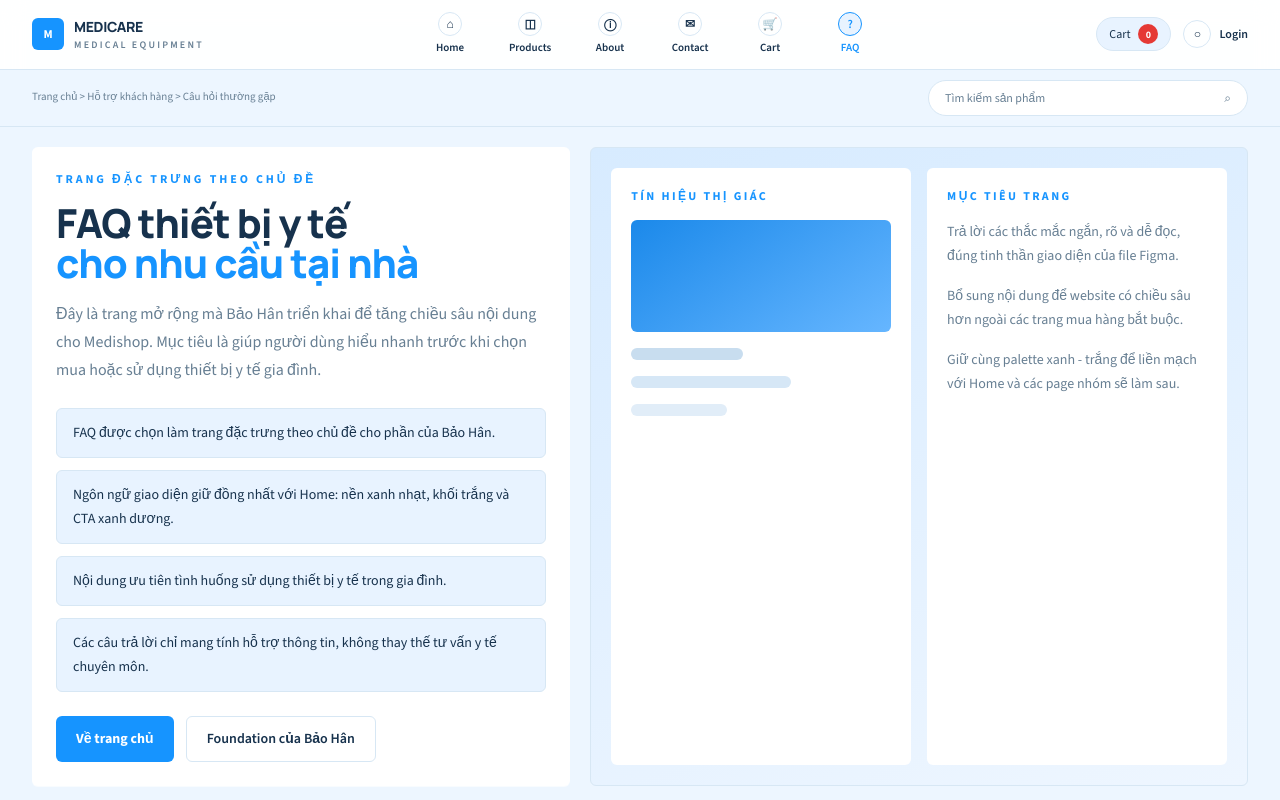
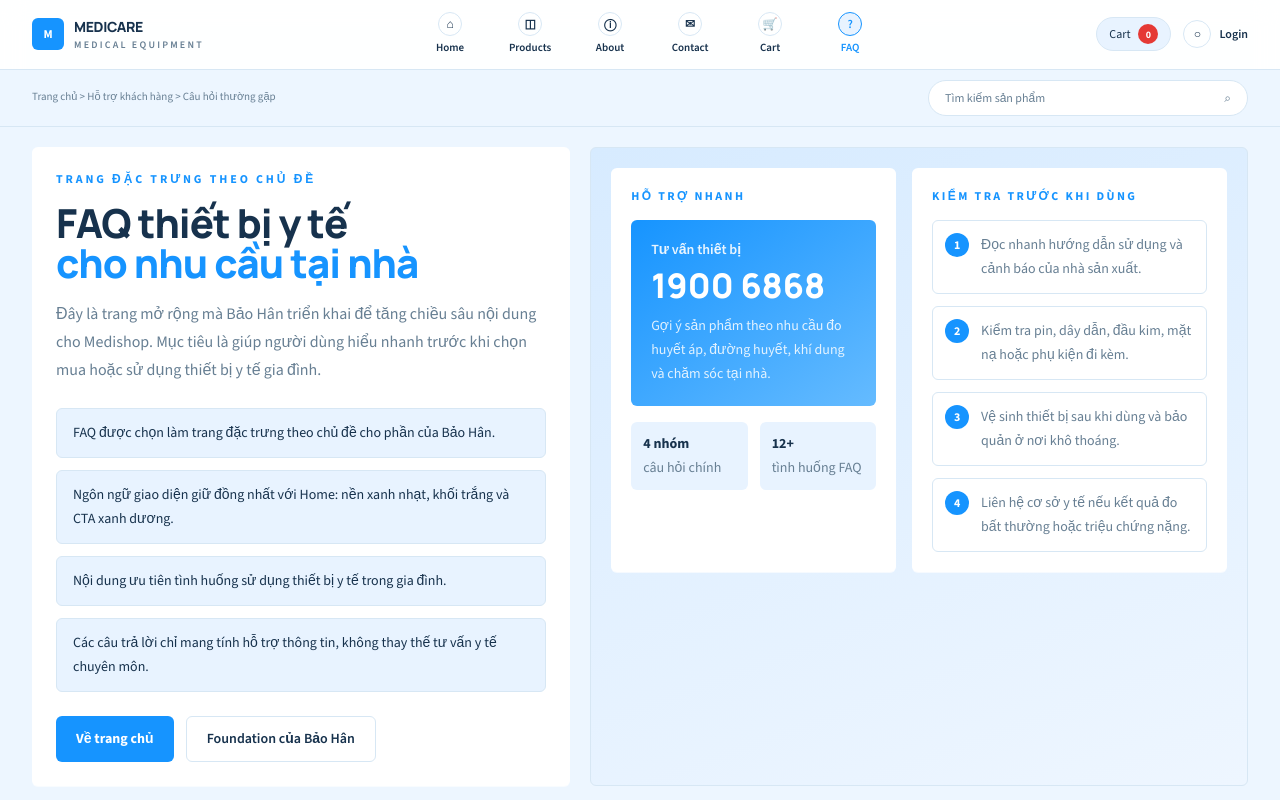
Before and after one commit to baohan24126067/nhom07_thietbiyte, a Next.js app: page /faq in a window 1280 px wide. Shown: the top 800 px of the page. Built offline with nearby package versions, Linux system fonts and the light colour scheme.

Commit message:
style: polish bao han faq support panel

```diff
--- a/app/faq/page.tsx
+++ b/app/faq/page.tsx
@@ -54,36 +54,55 @@ export default function FaqPage() {
           </div>
 
           <div className="rounded-[6px] border border-[var(--color-line)] bg-[linear-gradient(160deg,#d7ebff,#eef6ff)] p-5">
-            <div className="grid h-full gap-4 sm:grid-cols-2">
-              <div className="rounded-[6px] bg-white p-5">
+            <div className="grid gap-4 sm:grid-cols-[0.95fr_1.05fr]">
+              <div className="rounded-[6px] bg-white p-5 shadow-[0_1px_0_rgba(255,255,255,0.65)]">
                 <p className="text-xs font-bold uppercase tracking-[0.2em] text-[var(--color-brand)]">
-                  Tín hiệu thị giác
+                  Hỗ trợ nhanh
                 </p>
-                <div className="mt-4 space-y-4">
-                  <div className="h-28 rounded-[6px] bg-[linear-gradient(145deg,#1b89ea,#66b6ff)]" />
-                  <div className="h-3 w-28 rounded-full bg-[#c8ddef]" />
-                  <div className="h-3 w-40 rounded-full bg-[#d6e7f6]" />
-                  <div className="h-3 w-24 rounded-full bg-[#e1edf8]" />
-                </div>
-              </div>
-              <div className="rounded-[6px] bg-white p-5">
-                <p className="text-xs font-bold uppercase tracking-[0.2em] text-[var(--color-brand)]">
-                  Mục tiêu trang
-                </p>
-                <div className="mt-4 space-y-4 text-sm leading-6 text-[var(--color-muted)]">
-                  <p>
-                    Trả lời các thắc mắc ngắn, rõ và dễ đọc, đúng tinh thần giao
-                    diện của file Figma.
+                <div className="mt-4 rounded-[6px] bg-[linear-gradient(145deg,#1694ff,#65bbff)] p-5 text-white">
+                  <p className="text-sm font-semibold opacity-90">Tư vấn thiết bị</p>
+                  <p className="mt-2 font-display text-[34px] font-extrabold leading-none">
+                    1900 6868
                   </p>
-                  <p>
-                    Bổ sung nội dung để website có chiều sâu hơn ngoài các trang
-                    mua hàng bắt buộc.
-                  </p>
-                  <p>
-                    Giữ cùng palette xanh - trắng để liền mạch với Home và các
-                    page nhóm sẽ làm sau.
+                  <p className="mt-3 text-sm leading-6 text-white/85">
+                    Gợi ý sản phẩm theo nhu cầu đo huyết áp, đường huyết, khí dung
+                    và chăm sóc tại nhà.
                   </p>
                 </div>
+                <dl className="mt-4 grid grid-cols-2 gap-3 text-sm">
+                  <div className="rounded-[6px] bg-[var(--color-brand-soft)] p-3">
+                    <dt className="font-bold text-[var(--color-ink)]">4 nhóm</dt>
+                    <dd className="mt-1 text-[var(--color-muted)]">câu hỏi chính</dd>
+                  </div>
+                  <div className="rounded-[6px] bg-[var(--color-brand-soft)] p-3">
+                    <dt className="font-bold text-[var(--color-ink)]">12+</dt>
+                    <dd className="mt-1 text-[var(--color-muted)]">tình huống FAQ</dd>
+                  </div>
+                </dl>
+              </div>
+
+              <div className="rounded-[6px] bg-white p-5 shadow-[0_1px_0_rgba(255,255,255,0.65)]">
+                <p className="text-xs font-bold uppercase tracking-[0.2em] text-[var(--color-brand)]">
+                  Kiểm tra trước khi dùng
+                </p>
+                <ul className="mt-4 space-y-3 text-sm leading-6 text-[var(--color-muted)]">
+                  {[
+                    "Đọc nhanh hướng dẫn sử dụng và cảnh báo của nhà sản xuất.",
+                    "Kiểm tra pin, dây dẫn, đầu kim, mặt nạ hoặc phụ kiện đi kèm.",
+                    "Vệ sinh thiết bị sau khi dùng và bảo quản ở nơi khô thoáng.",
+                    "Liên hệ cơ sở y tế nếu kết quả đo bất thường hoặc triệu chứng nặng.",
+                  ].map((item, index) => (
+                    <li
+                      key={item}
+                      className="flex gap-3 rounded-[6px] border border-[var(--color-line)] px-3 py-3"
+                    >
+                      <span className="flex h-6 w-6 shrink-0 items-center justify-center rounded-full bg-[var(--color-brand)] text-xs font-bold text-white">
+                        {index + 1}
+                      </span>
+                      <span>{item}</span>
+                    </li>
+                  ))}
+                </ul>
               </div>
             </div>
           </div>
```
